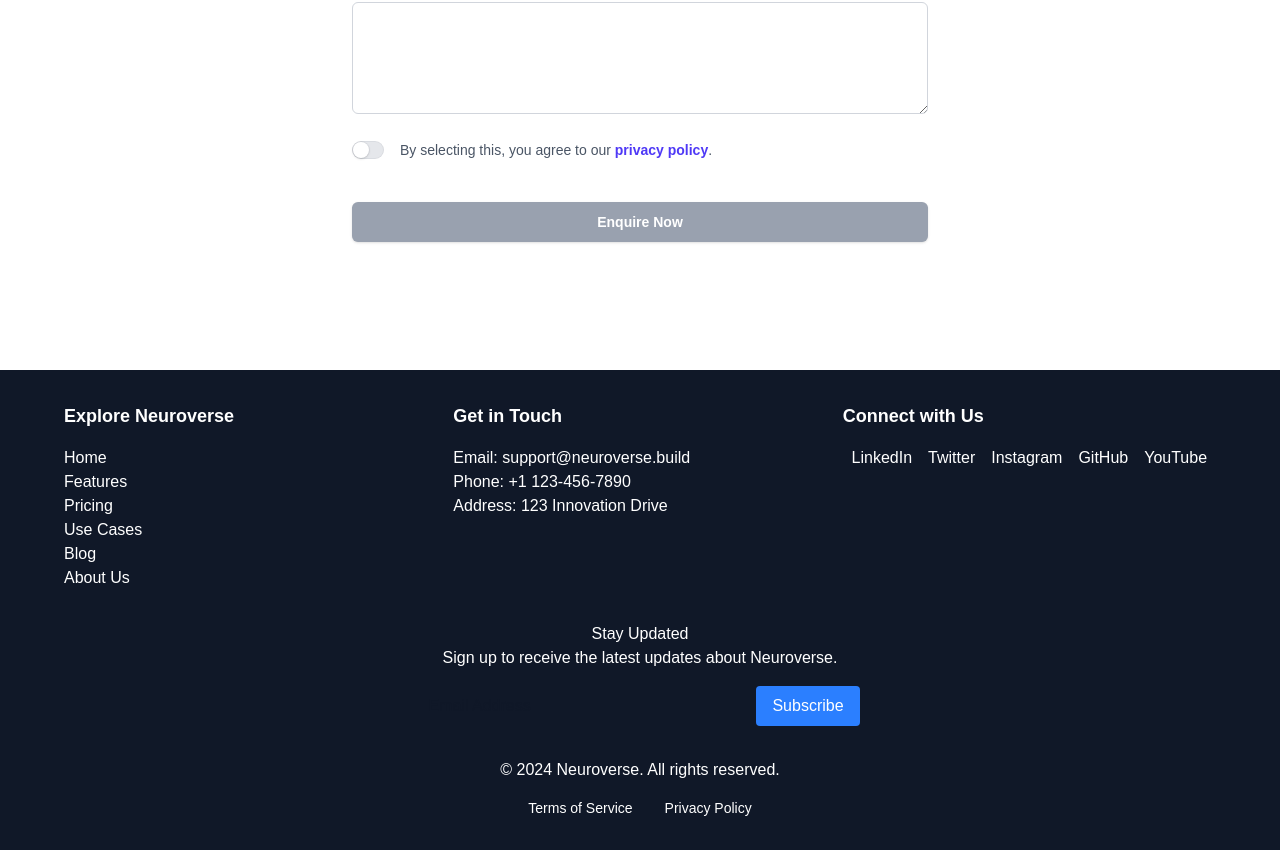
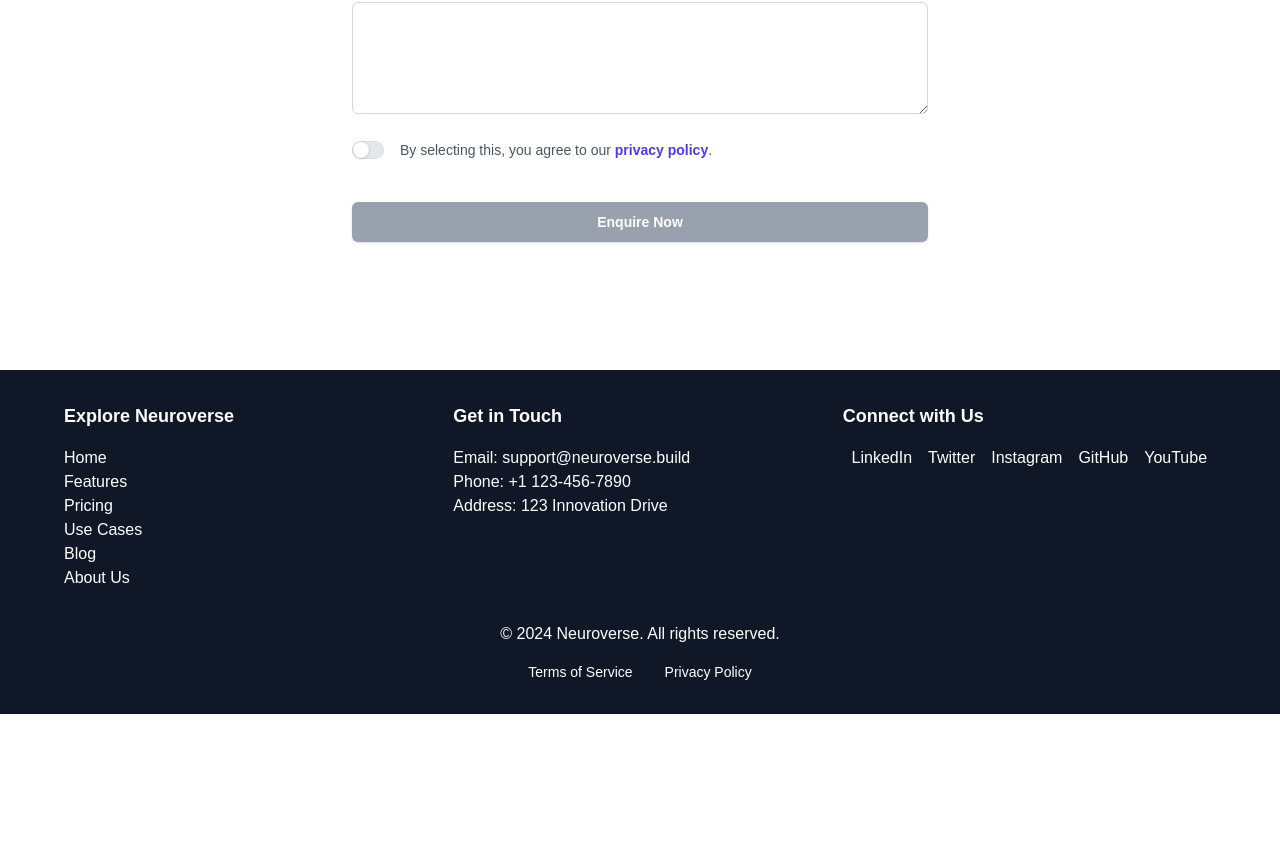
Before and after one commit to neuroverse-dev/neuroverse-landing, a Next.js app: page / in a window 1280 px wide. Shown: the part 4874-5724 px from the top of the page. After the commit the page ends 5588 px from the top, so only its background shows below. Built offline with nearby package versions, Linux system fonts and the light colour scheme.

Commit message:
fix:footer changes

```diff
--- a/src/components/Footer.js
+++ b/src/components/Footer.js
@@ -41,7 +41,7 @@
       </div>
     </div>
 
-    <div className="text-center mt-8">
+    {/* <div className="text-center mt-8">
       <p>Stay Updated</p>
       <p className="mb-4">Sign up to receive the latest updates about Neuroverse.</p>
       <div className="flex justify-center gap-4">
@@ -52,7 +52,7 @@
         />
         <button className="bg-blue-500 text-white py-2 px-4 rounded">Subscribe</button>
       </div>
-    </div>
+    </div> */}
 
     <div className="text-center mt-8">
       <p>© 2024 Neuroverse. All rights reserved.</p>
```
